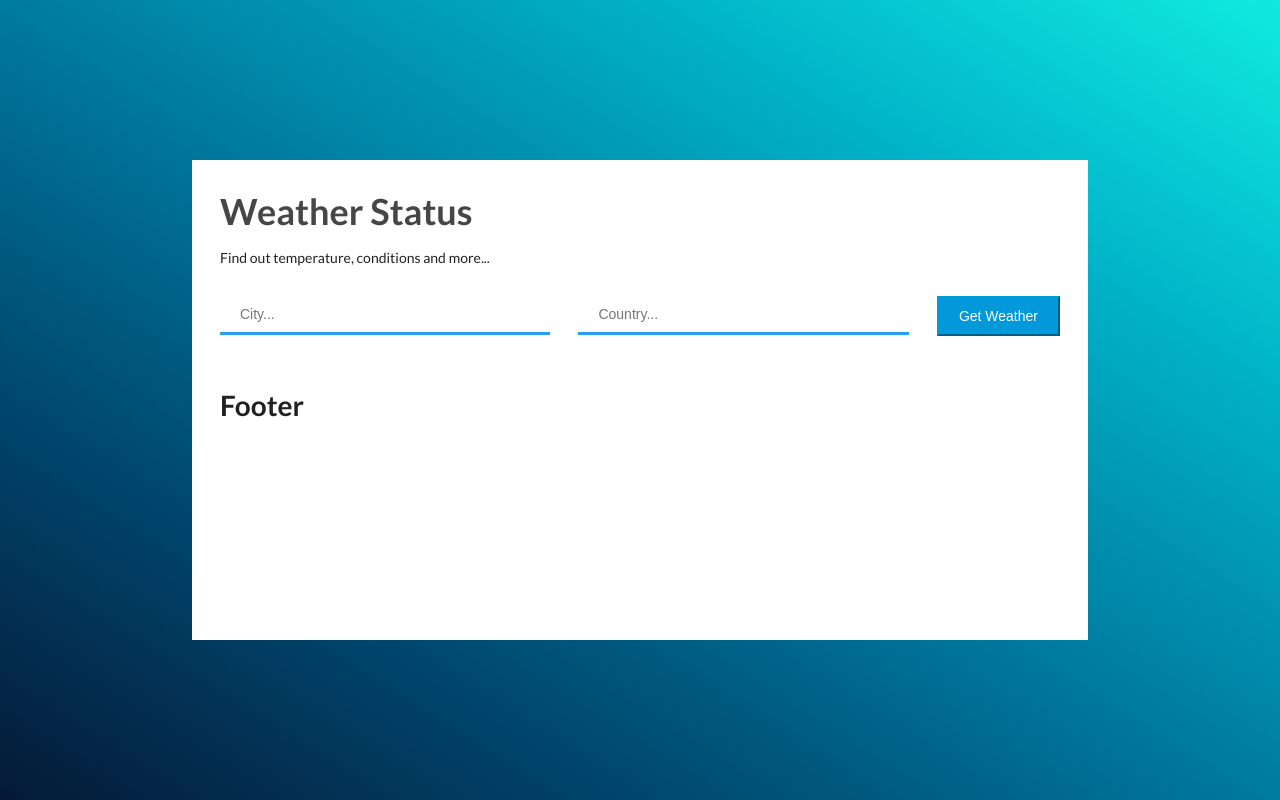
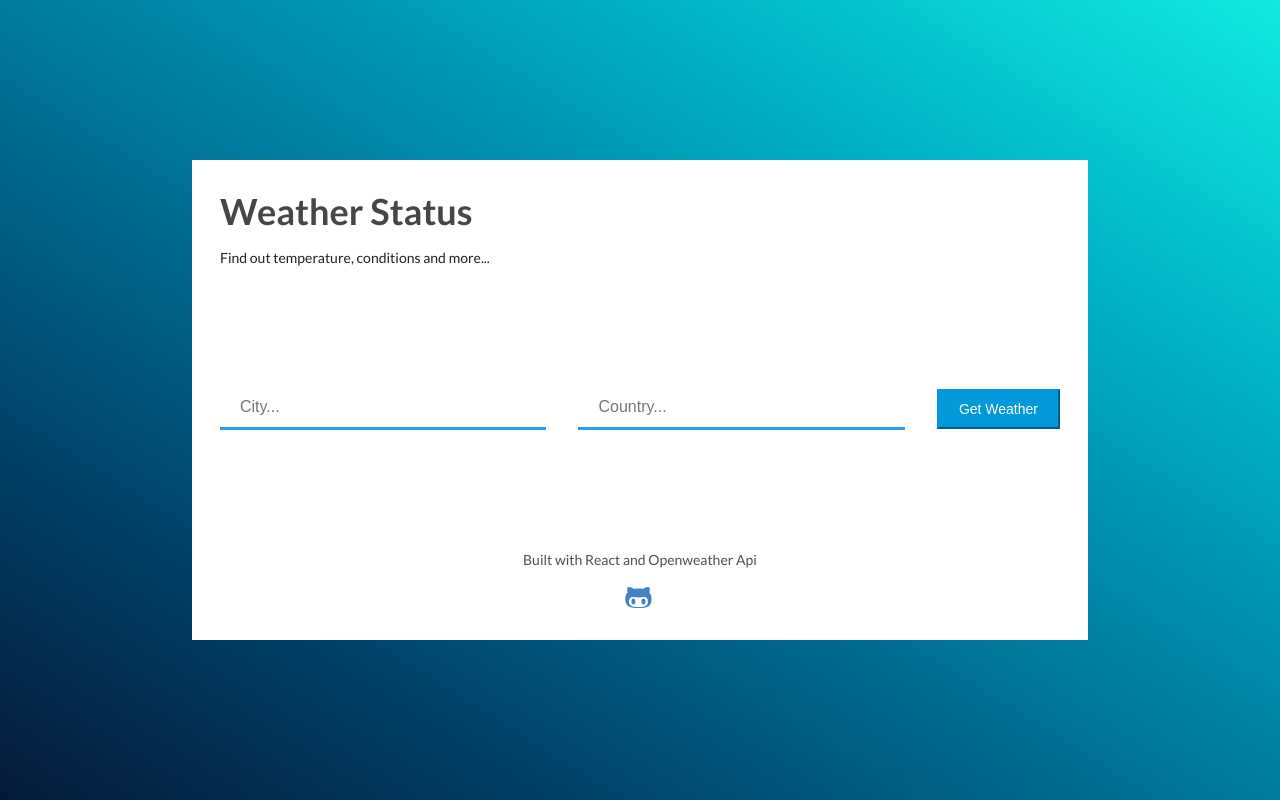
Before and after one commit to christinaluna/weather-app, a React (Create React App) app: page / in a window 1280 px wide. Built offline with nearby package versions, Linux system fonts and the light colour scheme; no server answers.

Commit message:
Adds footer and updates styles

```diff
--- a/public/index.html
+++ b/public/index.html
@@ -9,7 +9,7 @@
     <link rel="shortcut icon" type="image/png" href="%PUBLIC_URL%/favicon-16x16.png" sizes="16x16">
     <link rel="apple-touch-icon" sizes="180x180" href="%PUBLIC_URL%apple-touch-icon-180x180.png">
 
-    <link rel="stylesheet" href="https://cdnjs.cloudflare.com/ajax/libs/semantic-ui/2.4.1/semantic.min.css" />
+    <link rel="stylesheet" type="text/css" href="https://cdnjs.cloudflare.com/ajax/libs/semantic-ui/2.4.1/semantic.min.css">
 
     <!--
       manifest.json provides metadata used when your web app is installed on a
--- a/src/App.css
+++ b/src/App.css
@@ -15,4 +15,7 @@ body {
     position: absolute;
     transform: translate(-50%, -50%);
     width: 70%;
+    display: flex;
+    flex-direction: column;
+    align-items: stretch;
 }
--- /dev/null
+++ b/src/components/Footer.css
@@ -0,0 +1,5 @@
+.footer {
+    color:#505050;
+    font-size: 14px;
+    text-align: center;
+}
--- a/src/components/Footer.js
+++ b/src/components/Footer.js
@@ -1,7 +1,11 @@
 import React from 'react';
+import './Footer.css';
 
 const Footer = () => (
-    <h1>Footer</h1>
+    <div className="footer">
+        <p>Built with React and Openweather Api</p>
+        <a href="https://github.com/christinaluna/weather-app" target="_blank" rel="noopener noreferrer"><i className="github big alternate icon"></i></a>
+    </div>
 );
 
 export default Footer;
--- a/src/components/Form.css
+++ b/src/components/Form.css
@@ -2,6 +2,7 @@
     display: flex;
     justify-content: space-between;
     align-items: center;
+    flex-grow: 1;
 }
 
 input {
@@ -15,6 +16,7 @@ input {
     margin: 2em 2em 2em 0;
     text-overflow: clip;
     background: #fff;
+    font-size: 16px;
 }
 
 button {
--- a/src/components/Weather.js
+++ b/src/components/Weather.js
@@ -2,7 +2,7 @@ import React from 'react';
 import './WeatherContent.css';
 
 const Weather = props => (
-    <div class="weather-content">
+    <div className="weather-content">
         { props.city && props.country && <p>Location: { props.city }, { props.country }</p> }
         { props.temperature && <p>Temperature: { props.temperature }</p> }
         { props.humidity && <p>Humidity: { props.humidity }%</p> }
```
Also changed, not shown: 1 other file (tests, documents, lock files or other folders).
